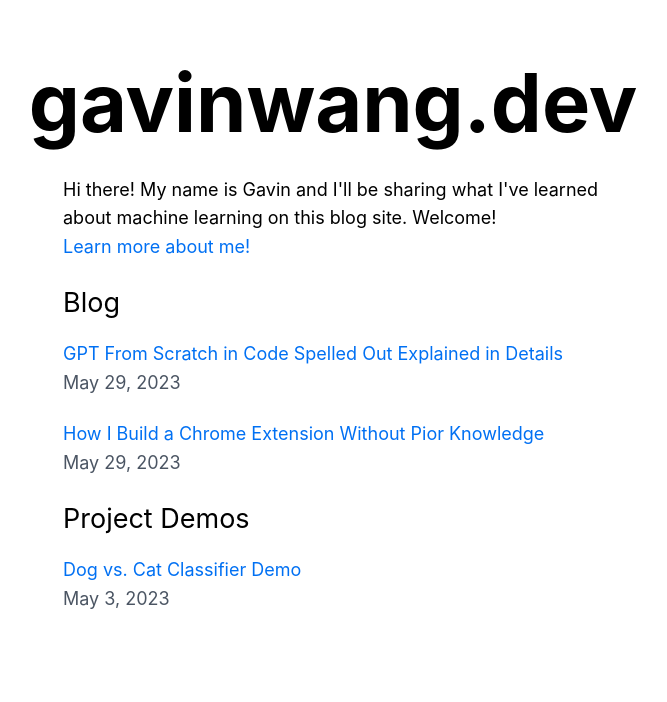
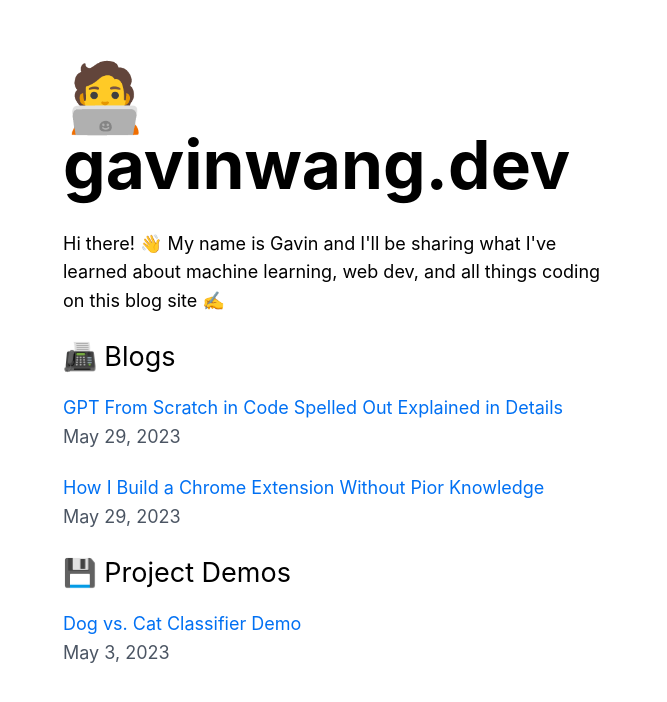
Before and after one commit to wry0313/gavinwang.dev, a Next.js app: page / in a window 1280 px wide. Shown: the top 702 px of the page, without its empty margins (307-974 px from the left). Built offline with nearby package versions, Linux system fonts and the light colour scheme.

Commit message:
improved layout

```diff
--- a/components/layout.js
+++ b/components/layout.js
@@ -1,8 +1,6 @@
 import Head from 'next/head';
-import Image from 'next/image';
 import Link from 'next/link';
 
-const name = 'Gavin Wang';
 export const siteTitle = 'gavinwang.dev';
 
 export default function Layout({ children, home}) {
@@ -12,33 +10,16 @@ export default function Layout({ children, home}) {
         <link rel="icon" href="/favicon.ico" />
         <meta
           name="description"
-          content="Learn how to build a personal website using Next.js"
-        />
-        <meta
-          property="og:image"
-          content={`https://og-image.vercel.app/${encodeURI(
-            siteTitle,
-          )}.png?theme=light&md=0&fontSize=75px&images=https%3A%2F%2Fassets.vercel.com%2Fimage%2Fupload%2Ffront%2Fassets%2Fdesign%2Fnextjs-black-logo.svg`}
+          content="gavin wang personal dev site"
         />
         <meta name="og:title" content={siteTitle} />
-        <meta name="twitter:card" content="summary_large_image" />
       </Head>
       <header className="flex flex-col items-center">
-        {home && (
-          <>
-            {/* <Image
-              priority
-              src="/images/profile.jpg"
-              className="rounded-full"
-              height={144}
-              width={144}
-              alt=""
-            /> */}
-            <h1 className="text-4xl md:text-7xl font-bold my-2">{siteTitle}</h1>
+          {home && (
+            <>
+              <h1 className="text-5xl md:text-6xl font-bold my-2">🧑‍💻{siteTitle}</h1>
           </>
         )}
-
-
       </header>
       <main>{children}</main>
       {!home && (
--- /dev/null
+++ b/components/share_buttons.js
@@ -0,0 +1,7 @@
+export default function TwitterShare() {
+    return (
+       <>
+       <a href="https://twitter.com/share?ref_src=twsrc%5Etfw" class="twitter-share-button" data-show-count="false">Tweet</a><script async src="https://platform.twitter.com/widgets.js" charset="utf-8"></script>
+       </>
+    )
+}
--- a/pages/index.js
+++ b/pages/index.js
@@ -21,12 +21,12 @@ export default function Home({ allPostsData }) {
         <title>{siteTitle}</title>
       </Head>
       <section className="my-5">
-        <p>Hi there! My name is Gavin and I'll be sharing what I've learned about machine learning on this blog site. Welcome!</p>
-        <Link href="/about_me">Learn more about me!</Link>
+        <p>Hi there! 👋 My name is Gavin and I'll be sharing what I've learned about machine learning, web dev, and all things coding on this blog site ✍</p>
+        {/* <Link href="/about_me">Learn more about me!</Link> */}
       </section>
 
       <section>
-        <h2 className="text-[1.5rem] leading-[1.4] my-4">Blog</h2>
+        <h2 className="text-[1.5rem] leading-[1.4] my-4">📠 Blogs</h2>
         <u1 className="list-none">
           {allPostsData.map(post => (
             <li className="mb-[1.25rem]" key={post.id}>
@@ -41,7 +41,7 @@ export default function Home({ allPostsData }) {
       </section>
 
       <section>
-        <h2 className="text-[1.5rem] leading-[1.4] my-4">Project Demos</h2>
+        <h2 className="text-[1.5rem] leading-[1.4] my-4">💾 Project Demos</h2>
         <u1 className="list-none">
         <li className="mb-[1.25rem]">
               <Link href="Dog_Cat_Classifier_Demo"> Dog vs. Cat Classifier Demo</Link>
--- a/pages/posts/[id].js
+++ b/pages/posts/[id].js
@@ -1,7 +1,8 @@
 import Layout from '../../components/layout';
-import { getAllPostIds , getPostData } from '../../lib/posts'
+import { getAllPostIds, getPostData } from '../../lib/posts'
 import Head from 'next/head';
 import Date from '../../components/date'
+import TwitterShare from '../../components/share_buttons'
 
 export default function Post({ postData }) {
     return (
@@ -10,10 +11,12 @@ export default function Post({ postData }) {
                 <title>{postData.title}</title>
             </Head>
             <article>
-            <h1 className="text-[2rem] leading-[1.3] font-extrabold my-4">{postData.title}</h1>
-            <div className="text-gray-600">
+                <h1 className="text-[2rem] leading-[1.3] font-extrabold">{postData.title}</h1>
+                <hr className="h-1 my-2 bg-gray-200 rounded"></hr>
+                <div className="text-xs font-bold mb-8">
                     <Date dateString={postData.date} />
                 </div>
+
                 <div className="prose" dangerouslySetInnerHTML={{ __html: postData.contentHtml }} />
             </article>
         </Layout>
```
Also changed, not shown: posts/nlp_zero_to_one.md (+5 -3 lines). Lines whose indentation alone changed are shown as unchanged.
